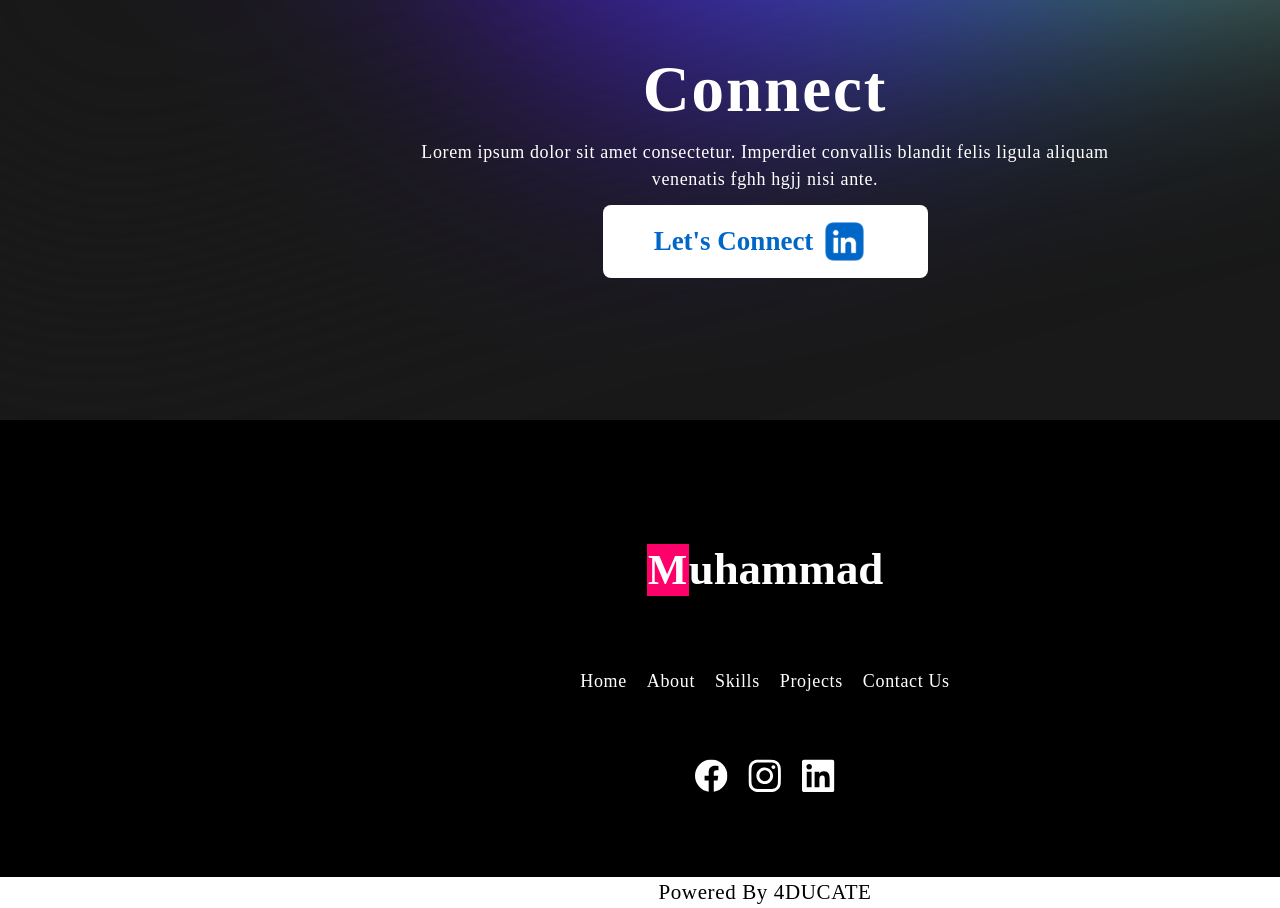
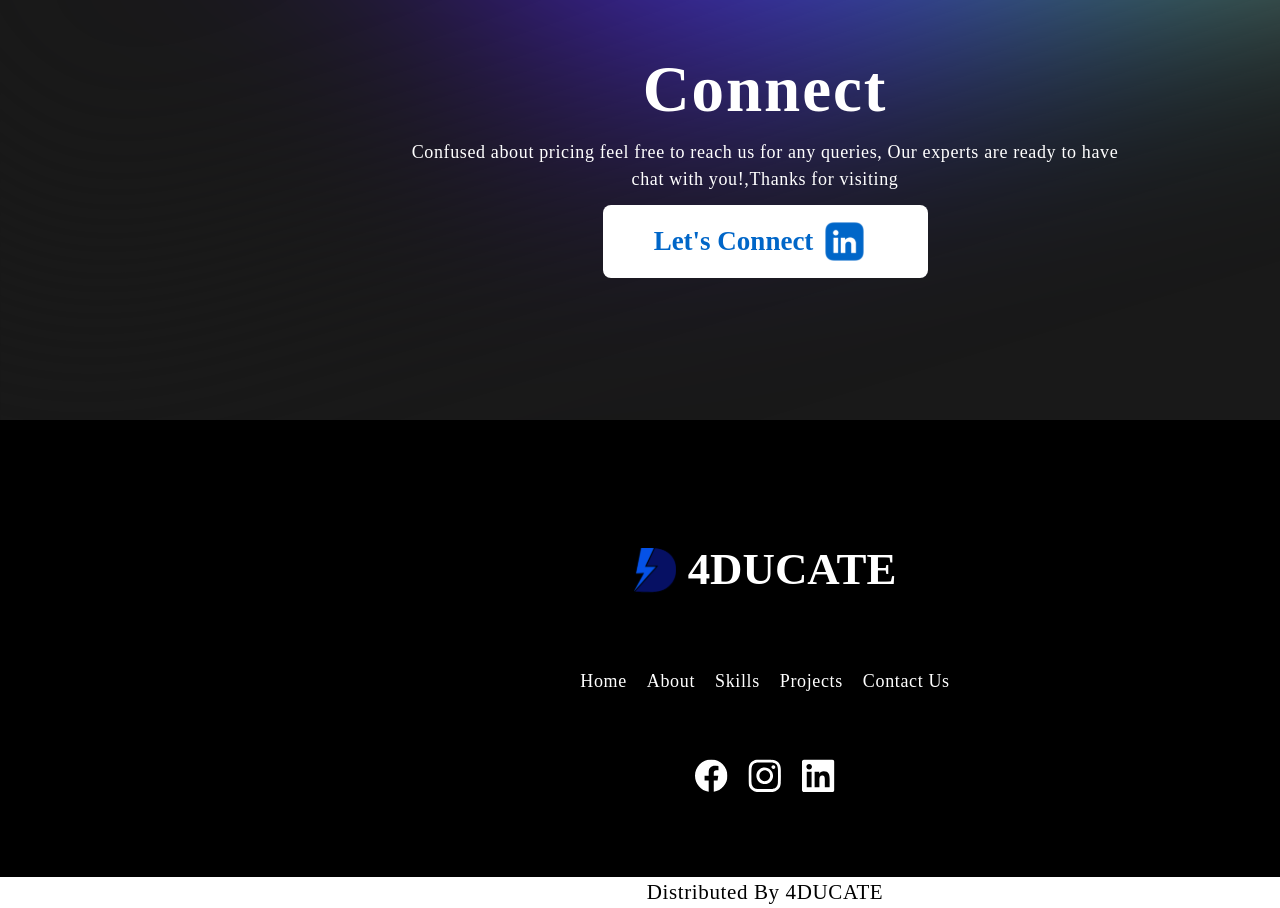
Before and after one commit to acs-web-tech/domain-specific-chat-bot, a React (Create React App) app in the folder dscb/: page / in a window 1280 px wide. Shown: the part 3620-4528 px from the top of the page. Built offline with nearby package versions, Linux system fonts and the light colour scheme.

Commit message:
content correction,brand logo

```diff
--- a/dscb/src/Components/Connect.js
+++ b/dscb/src/Components/Connect.js
@@ -4,7 +4,7 @@
         <div className="custom-connect py-10 px-5 md:py-0 md:px-0 flex flex-col justify-center items-center w-full h-full  [font-family:Poppins]">
             <h1 className="text-white text-center text-[2.0625rem]  md:text-[4.0625rem] md:font-[600] leading-[normal] tracking-[0.12188rem]">Connect</h1>
             <p className="md:mt-3 md:w-[44.25rem] text-[1.125rem] md:text-[1.3125] md:font-[400] tracking-[0.03938rem] text-center">
-            Lorem ipsum dolor sit amet consectetur. Imperdiet convallis blandit felis ligula aliquam venenatis fghh hgjj nisi ante.
+            Confused about pricing feel free to reach us for any queries, Our experts are ready to have chat with you!,Thanks for visiting
             </p>
             <button className="mt-5 flex items-center justify-center bg-white w-[20.3125rem] md:w-[20.3125rem] md:h-[4.5625rem] md:font-[600] heading-[1.5rem] text-[#0066C8] text-[1.8rem] md:text-[1.6875rem] rounded-lg md:mt-3">Let's Connect <img  src={props.buttonIcon}/></button>
         </div>
--- a/dscb/src/Components/Footer.js
+++ b/dscb/src/Components/Footer.js
@@ -1,15 +1,16 @@
 import React from "react";
-import brand from "../static/brand-logo.svg"
 import { Link } from "react-router-dom";
 import facebook from "../static/Facebook.svg"
 import instagram from "../static/Instagram.svg"
 import LinkedIn from "../static/LinkedIn.svg"
+import logo from "../static/brand.svg"
 export default function Footer(props){
     return(
         <div className="[font-family:'Poppins'] flex flex-col relative justify-center items-center md:h-[30.5rem] md:gap-16 pt-5 md:pt-0 pb-10 md:pb-0 ">
             <div className="flex items-center">
-                <h1 className="flex justify-center items-center p-5 w-[2.625rem] h-[3.2955rem] text-[2.594rem] font-[700] bg-[#FF006B]">M</h1>
-               <h1 class="text-[2.80794rem] font-[700]">uhammad</h1>
+                {/* <h1 className="flex justify-center items-center p-5 w-[2.625rem] h-[3.2955rem] text-[2.594rem] font-[700] bg-[#FF006B]">M</h1> */}
+                <h1 className=""><img src={logo}/></h1>
+               <h1 class="ml-3 text-[2.80794rem] font-[700]">4DUCATE</h1>
             </div>
             <section className="flex flex-col justify-center gap-3 md:flex-row items-center md:justify-start md:items-start md:flex-row md:gap-5">
                <div className="text-[1.125rem] font-400 tracking-[0.03938rem]"><Link>Home</Link></div>
@@ -24,7 +25,7 @@
                <div className="md:text-[1.125rem] md:font-400 md:tracking-[0.03938rem]"><Link><img src={instagram}/></Link></div>
                <div className="md:text-[1.125rem] md:font-400 md:tracking-[0.03938rem]"><Link><img src={LinkedIn}/></Link></div>
             </section>
-            <div className="w-full text-black self-end bg-white absolute bottom-0 text-center md:text-[1.3125rem] md:font-[400] tracking-[0.03938rem]">Powered By 4DUCATE</div>
+            <div className="w-full text-black self-end bg-white absolute bottom-0 text-center md:text-[1.3125rem] md:font-[400] tracking-[0.03938rem]">Distributed By 4DUCATE</div>
         </div>
     )
 }
```
